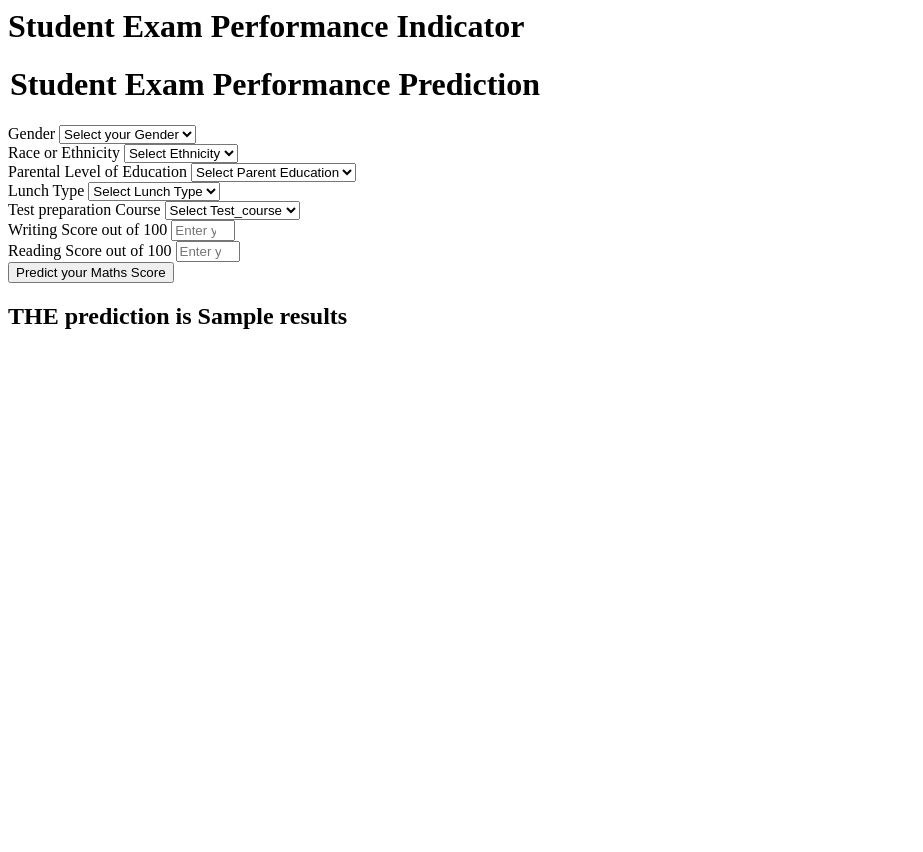
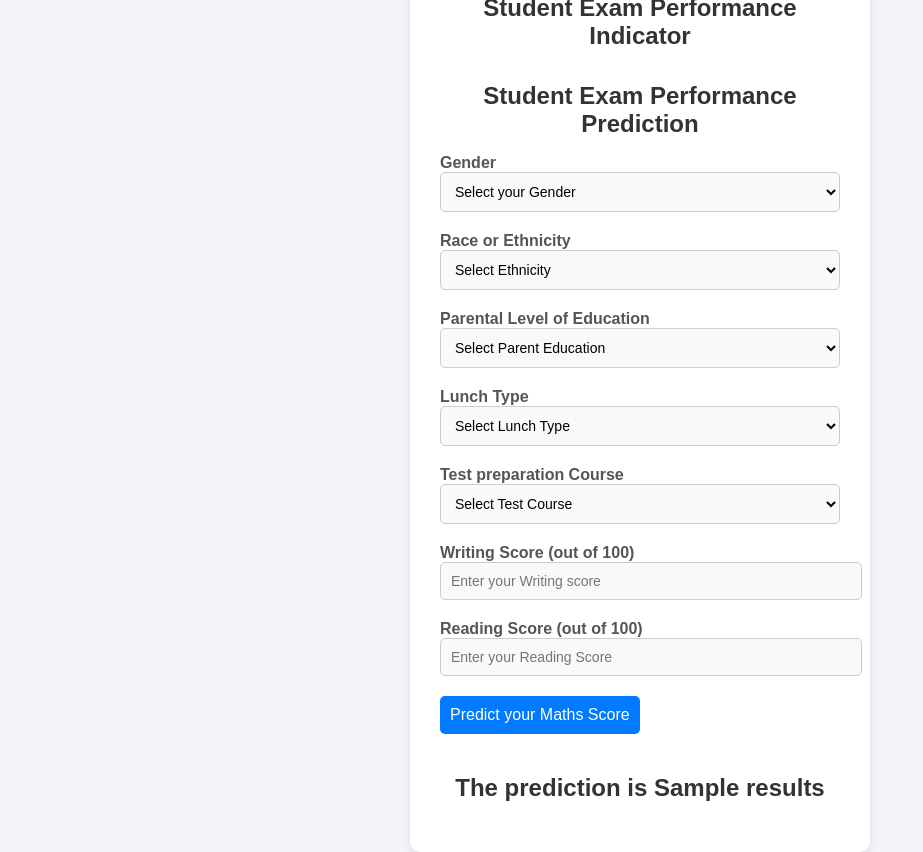
Before and after one commit to fusionAMAN/mlproject, a Flask app: template templates/home.html in a window 1280 px wide. Shown: the whole page, without its empty margins (0-923 px from the left). Before the commit the page ends 329 px from the top, so only its background shows below. Run offline with Flask 3, Linux system fonts and the light colour scheme; the template is opened without the code that fills it: most values are stand-ins (such as "Sample title", 1, 10 or a date in 2020).

Commit message:
home.html

```diff
--- a/templates/home.html
+++ b/templates/home.html
@@ -1,111 +1,154 @@
-<html></html>
+<!DOCTYPE html>
+<html lang="en">
+<head>
+    <meta charset="UTF-8">
+    <meta name="viewport" content="width=device-width, initial-scale=1.0">
+    <title>Student Exam Performance Indicator</title>
+    <style>
+        body {
+            font-family: Arial, sans-serif;
+            background-color: #f4f4f9;
+            margin: 0;
+            padding: 0;
+            display: flex;
+            justify-content: center;
+            align-items: center;
+            height: 100vh;
+        }
+
+        .login {
+            background-color: white;
+            border-radius: 10px;
+            padding: 30px;
+            box-shadow: 0 4px 8px rgba(0, 0, 0, 0.1);
+            width: 400px;
+            text-align: center;
+        }
+
+        h1 {
+            font-size: 24px;
+            color: #333;
+        }
+
+        form {
+            display: flex;
+            flex-direction: column;
+        }
+
+        .form-label {
+            font-weight: bold;
+            margin-bottom: 5px;
+            text-align: left;
+            font-size: 16px;
+            color: #555;
+        }
+
+        .mb-3 {
+            margin-bottom: 20px;
+            text-align: left;
+        }
+
+        .form-control {
+            width: 100%;
+            padding: 10px;
+            border: 1px solid #ccc;
+            border-radius: 5px;
+            font-size: 14px;
+            background-color: #f9f9f9;
+        }
+
+        .form-control:focus {
+            outline: none;
+            border-color: #007bff;
+            background-color: white;
+        }
+
+        .btn-primary {
+            background-color: #007bff;
+            color: white;
+            border: none;
+            padding: 10px;
+            border-radius: 5px;
+            font-size: 16px;
+            cursor: pointer;
+        }
+
+        .btn-primary:hover {
+            background-color: #0056b3;
+        }
+
+        h2 {
+            margin-top: 20px;
+            color: #333;
+        }
+
+    </style>
+</head>
 <body>
     <div class="login">
        <h1>Student Exam Performance Indicator</h1>
-
        <form action="{{ url_for('predict_datapoint')}}" method="post">
-        <h1>
-            <legend>Student Exam Performance Prediction</legend>
-        </h1>
+        <h1><legend>Student Exam Performance Prediction</legend></h1>
         <div class="mb-3">
             <label class="form-label">Gender</label>
-            <select class="form-control" name="gender" placeholder="Enter you Gender" required>
-                <option class="placeholder" selected disabled value="">Select your Gender</option>
-                <option value="male">
-                    Male
-                </option>
-                <option value="female">
-                    Female
-                </option>
+            <select class="form-control" name="gender" required>
+                <option selected disabled value="">Select your Gender</option>
+                <option value="male">Male</option>
+                <option value="female">Female</option>
             </select>
         </div>
         <div class="mb-3">
             <label class="form-label">Race or Ethnicity</label>
-            <select class="form-control" name="ethnicity" placeholder="Enter you ethnicity" required>
-                <option class="placeholder" selected disabled value="">Select Ethnicity</option>
-                <option value="group A">
-                    Group A
-                </option>
-                <option value="group B">
-                    Group B
-                </option>
-                <option value="group C">
-                    Group C
-                </option>
-                <option value="group D">
-                    Group D
-                </option>
-                <option value="group E">
-                    Group E
-                </option>
+            <select class="form-control" name="ethnicity" required>
+                <option selected disabled value="">Select Ethnicity</option>
+                <option value="group A">Group A</option>
+                <option value="group B">Group B</option>
+                <option value="group C">Group C</option>
+                <option value="group D">Group D</option>
+                <option value="group E">Group E</option>
             </select>
         </div>
         <div class="mb-3">
             <label class="form-label">Parental Level of Education</label>
-            <select class="form-control" name="parental_level_of_education"
-                placeholder="Enter you Parent Education" required>
-                <option class="placeholder" selected disabled value="">Select Parent Education</option>
-                <option value="associate's degree">
-                    associate's degree
-                </option>
-                <option value="bachelor's degree">
-                    bachelor's degree
-                </option>
-                <option value="high school">
-                    high school
-                </option>
-                <option value="master's degree">
-                    master's degree
-                </option>
-                <option value="some college">
-                    some college
-                </option>
-                <option value="some high school">
-                    some high school
-                </option>
+            <select class="form-control" name="parental_level_of_education" required>
+                <option selected disabled value="">Select Parent Education</option>
+                <option value="associate's degree">Associate's Degree</option>
+                <option value="bachelor's degree">Bachelor's Degree</option>
+                <option value="high school">High School</option>
+                <option value="master's degree">Master's Degree</option>
+                <option value="some college">Some College</option>
+                <option value="some high school">Some High School</option>
             </select>
         </div>
         <div class="mb-3">
             <label class="form-label">Lunch Type</label>
-            <select class="form-control" name="lunch" placeholder="Enter you Lunch" required>
-                <option class="placeholder" selected disabled value="">Select Lunch Type</option>
-                <option value="free/reduced">
-                    free/reduced
-                </option>
-                <option value="standard">
-                    standard
-                </option>
+            <select class="form-control" name="lunch" required>
+                <option selected disabled value="">Select Lunch Type</option>
+                <option value="free/reduced">Free/Reduced</option>
+                <option value="standard">Standard</option>
             </select>
         </div>
         <div class="mb-3">
             <label class="form-label">Test preparation Course</label>
-            <select class="form-control" name="test_preparation_course" placeholder="Enter you Course"
-                required>
-                <option class="placeholder" selected disabled value="">Select Test_course</option>
-                <option value="none">
-                    None
-                </option>
-                <option value="completed">
-                    Completed
-                </option>
+            <select class="form-control" name="test_preparation_course" required>
+                <option selected disabled value="">Select Test Course</option>
+                <option value="none">None</option>
+                <option value="completed">Completed</option>
             </select>
         </div>
         <div class="mb-3">
-            <label class="form-label">Writing Score out of 100</label>
-            <input class="form-control" type="number" name="reading_score"
-                placeholder="Enter your Reading score" min='0' max='100' />
+            <label class="form-label">Writing Score (out of 100)</label>
+            <input class="form-control" type="number" name="reading_score" placeholder="Enter your Writing score" min="0" max="100" required/>
         </div>
         <div class="mb-3">
-            <label class="form-label">Reading Score out of 100</label>
-            <input class="form-control" type="number" name="writing_score"
-                placeholder="Enter your Reading Score" min='0' max='100' />
+            <label class="form-label">Reading Score (out of 100)</label>
+            <input class="form-control" type="number" name="writing_score" placeholder="Enter your Reading Score" min="0" max="100" required/>
         </div>
         <div class="mb-3">
-            <input class="btn btn-primary" type="submit" value="Predict your Maths Score" required />
+            <input class="btn btn-primary" type="submit" value="Predict your Maths Score"/>
         </div>
     </form>
-    <h2>
-       THE  prediction is {{results}}
-    </h2>
-   <body>
+    <h2>The prediction is {{results}}</h2>
+    </div>
+</body>
 </html>
```
